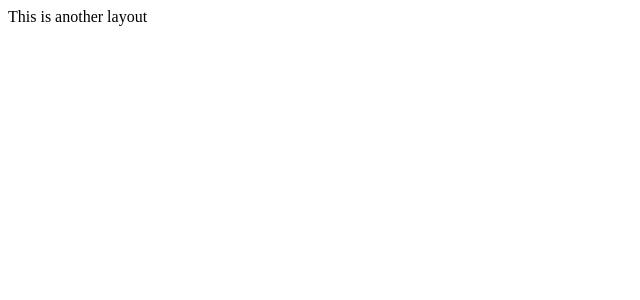
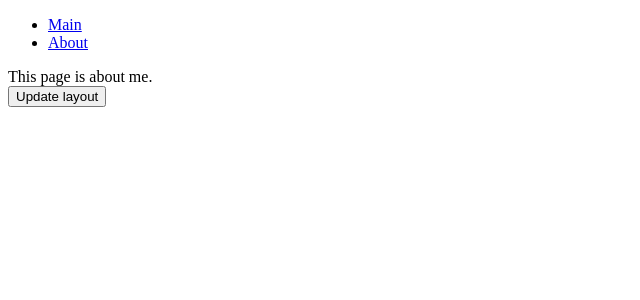
Before and after one commit to yumA111626/Learn_Nuxt, a Nuxt app in the folder portfolio/: page /about in a window 1280 px wide. Shown: the top 300 px of the page, without its empty margins (0-640 px from the left). Built offline with nearby package versions, Linux system fonts and the light colour scheme.

Commit message:
custom layout 動的更新に関して記載

```diff
--- a/portfolio/app/app.vue
+++ b/portfolio/app/app.vue
@@ -1,10 +1,5 @@
 <template>
-  <NuxtLayout > <!-- 直接指定して記載する場合 :name="another" -->
+  <NuxtLayout >
     <NuxtPage />
   </NuxtLayout>
 </template>
-
-<!-- 直接指定して記載する場合 -->
-  <!-- <script setup>
-    const another = "custom"
-  </script> -->
--- a/portfolio/app/pages/about.vue
+++ b/portfolio/app/pages/about.vue
@@ -2,10 +2,19 @@
     <div>
         This page is about me.
     </div>
+
+    <div>
+        <button @click="enableCustomLayout">
+        Update layout
+        </button>
+    </div>
 </template>
 
 <script setup>
-definePageMeta({
-  layout: 'custom',
-})
+// definePageMeta({
+//   layout: 'custom',
+// })
+function enableCustomLayout () {
+  setPageLayout('custom')
+}
 </script>
```
